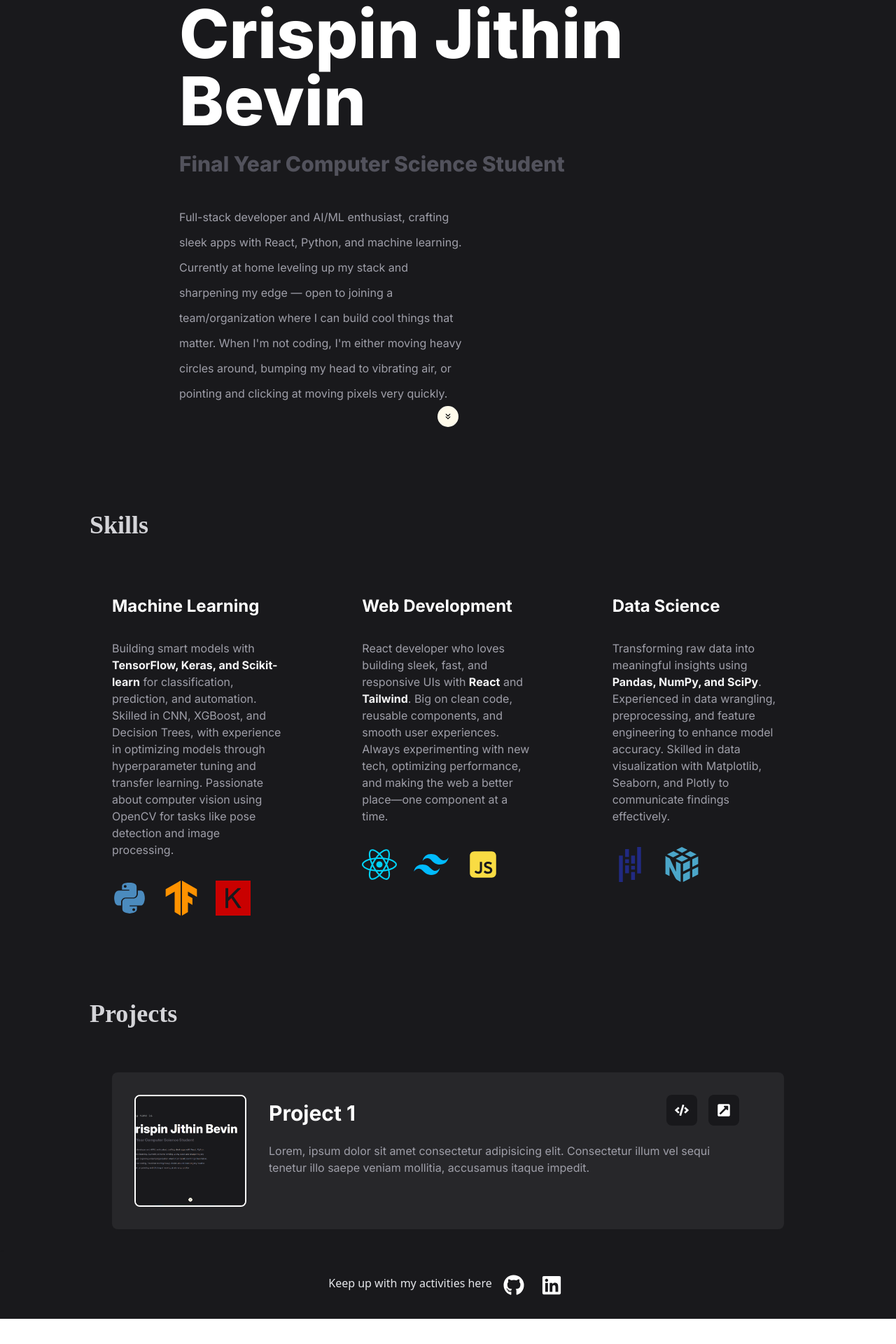
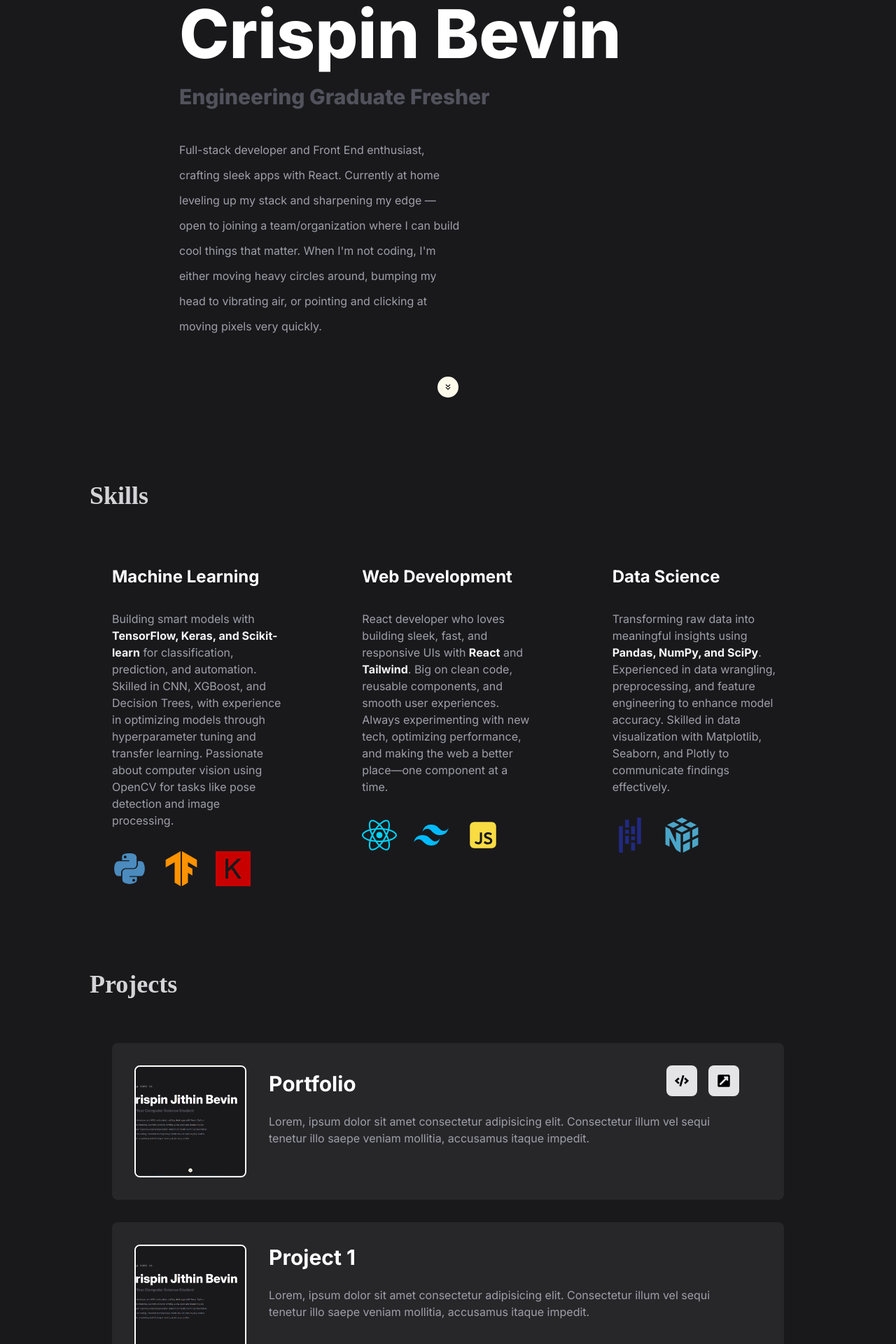
Before and after one commit to crispinbevin/portfolio, a React (Vite) app: page / in a window 1280 px wide. Shown: the part 200-2120 px from the top of the page at 70% size. Before the commit the page ends 2084 px from the top, so only its background shows below. Built offline with nearby package versions, Linux system fonts and the light colour scheme; a web font is replaced by a local one.

Commit message:
slight change to projects

```diff
--- a/src/App.jsx
+++ b/src/App.jsx
@@ -36,6 +36,15 @@ function App() {
   const projects = [
   {
     id: 1,
+    title: "Portfolio",
+    description: "Lorem, ipsum dolor sit amet consectetur adipisicing elit. Consectetur illum vel sequi tenetur illo saepe veniam mollitia, accusamus itaque impedit.",
+    image: portfolioThumb,
+    alt: "Portfolio thumbnail",
+    codeLink:"https://github.com/crispinbevin/portfolio",
+    appLink:"httpss://crispinbevin.vercel.app"
+  },
+  {
+    id: 1,
     title: "Project 1",
     description: "Lorem, ipsum dolor sit amet consectetur adipisicing elit. Consectetur illum vel sequi tenetur illo saepe veniam mollitia, accusamus itaque impedit.",
     image: portfolioThumb,
@@ -65,11 +74,11 @@ function App() {
               Hi, my name is
             </div>
             <div className="font-inter text-8xl max-md:text-6xl flex flex-col gap-6 font-extrabold">
-              <div className="div">Crispin Jithin Bevin</div>
-              <div className="text-zinc-600 text-3xl">Final Year Computer Science Student</div>
+              <div className="div">Crispin Bevin</div>
+              <div className="text-zinc-600 text-3xl">Engineering Graduate Fresher</div>
             </div>
             <div className="text-zinc-400 mr-90 max-lg:mr-32 max-sm:mr-8 leading-9">
-              Full-stack developer and AI/ML enthusiast, crafting sleek apps with React, Python, and machine learning. Currently at home leveling up my stack and sharpening my edge — open to joining a team/organization where I can build cool things that matter. When I'm not coding, I'm either moving heavy circles around, bumping my head to vibrating air, or pointing and clicking at moving pixels very quickly.
+              Full-stack developer and Front End enthusiast, crafting sleek apps with React. Currently at home leveling up my stack and sharpening my edge — open to joining a team/organization where I can build cool things that matter. When I'm not coding, I'm either moving heavy circles around, bumping my head to vibrating air, or pointing and clicking at moving pixels very quickly.
             </div>
           </div>
           {!isScrolled && (
@@ -126,23 +135,31 @@ function App() {
         <div id="projects" className="projects-section">
           <div className="wrapper xl:mx-32 max-sm:mx-4 pt-4 ">
             <div className="container mt-18">
-              <h1 className='font-code text-4xl font-bold text-zinc-300'>Projects</h1>
+              <h1 className='font-code text-4xl font-bold text-zinc-300 max-md:mx-4'>Projects</h1>
               <div className="content">
 
                 <ul className='p-8 pt-16'>
                   {projects.map(project => (
-                    <li key={project.id} className='flex bg-zinc-800 rounded-lg p-8'>
+                    <li key={project.id} className='flex bg-zinc-800 rounded-lg p-8 max-md:flex-col max-md:gap-8 mb-8'>
                       <img
-                        className='w-40 h-40 object-cover rounded-lg border-white border-2'
+                        className='w-40 h-40 object-cover rounded-lg border-white border-2 max-md:w-full'
                         src={project.image}
                         alt={project.alt}
                       />
-                      <div className="px-8 flex flex-col gap-6">
-                        <div className="flex items-center justify-between gap-8">
-                          <h1 className="font-inter font-bold text-3xl self-end">{project.title}</h1>
-                          <div className="flex gap-4">
-                            <a href={project.appLink} className='bg-zinc-850 p-3 rounded-lg bg-zinc-900'><FaCode size={20}/></a>
-                            <a href={project.codeLink} className='bg-zinc-850 p-3 rounded-lg bg-zinc-900'><FaExternalLinkSquareAlt size={20}/></a>
+                      <div className="px-8 flex flex-col gap-6 max-sm:p-1">
+                        <div className="flex items-center justify-between gap-8 max-sm:gap-4 ">
+                          <h1 className="font-inter font-bold text-3xl self-end max-sm:self-start">{project.title}</h1>
+                          <div className="flex gap-4 max-sm:gap-2">
+                            {project.appLink && (
+                              <a href={project.codeLink} className='p-3 rounded-lg bg-zinc-200 text-black   hover:text-zinc-500 transition-colors duration-200'>
+                                <FaCode size={20}/>
+                              </a>
+                            )}
+                            {project.codeLink && (
+                              <a href={project.appLink} className='p-3 rounded-lg bg-zinc-200 text-black  hover:text-zinc-500 transition-colors duration-200'>
+                                <FaExternalLinkSquareAlt size={20}/>
+                              </a>
+                            )}
                           </div>
                         </div>
                         <p className='text-zinc-400 leading-6'>{project.description}</p>
```
